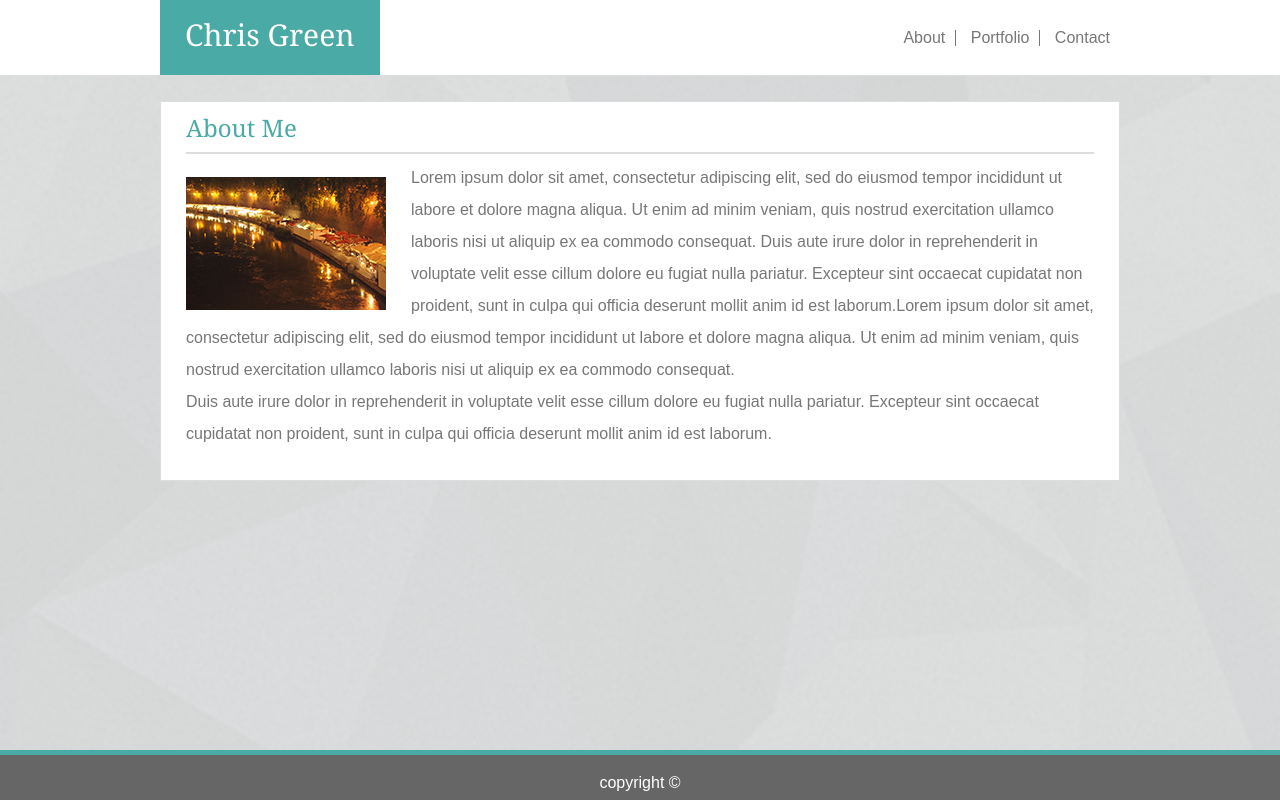
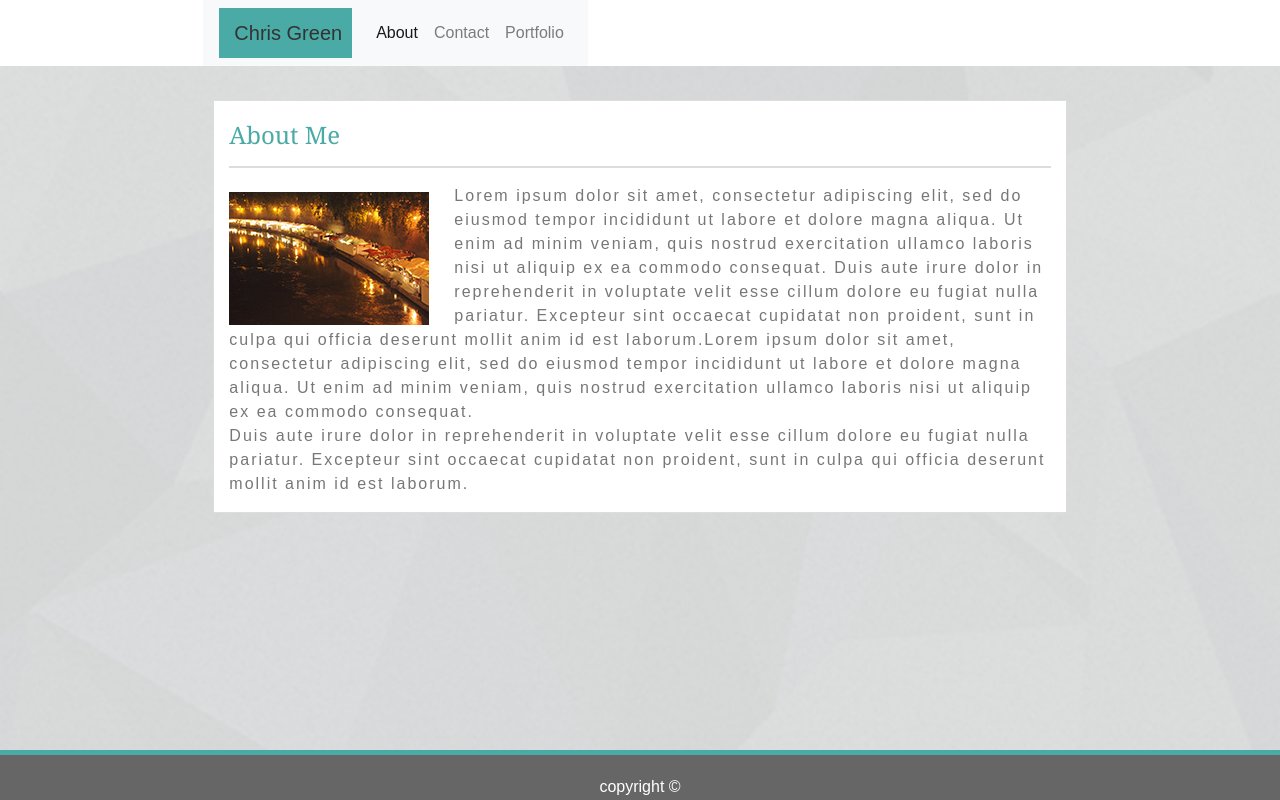
Before and after one commit to greench0/Bootstrap-Portfolio, a plain HTML site: page index.html in a window 1280 px wide. Drawn offline with nearby package versions, Linux system fonts and the light colour scheme.

Commit message:
bootstrap portfolio v2

```diff
--- /dev/null
+++ b/css/floats.css
@@ -0,0 +1,156 @@
+body {
+  background: lightgrey;
+  font-family: 'Arial', 'Helvetica Neue', Helvetica, sans-serif;
+}
+
+h1 {
+  font-family: 'Georgia', Times, Times New Roman, serif;
+  color: #4aaaa5;
+  font-size: 30px;
+}
+
+h2 {
+  font-family: 'Georgia', Times, Times New Roman, serif;
+  color: #4aaaa5;
+  font-size: 24px;
+  padding-top: 20px;
+}
+
+p {
+  font-family: 'Arial', 'Helvetica Neue', Helvetica, sans-serif;
+  font-size: 16px;
+  font-weight: light;
+  line-height: 1.5;
+  letter-spacing: 2px;
+  text-align: left;
+}
+
+
+header {
+  color: #333;
+  background: white;
+  position: fixed;
+  left: 0;
+  top: 0;
+  width: 100%;
+}
+
+
+.middle {
+  background-color:white ;
+  border: 1px solid #dddddd;
+  color: #333;
+  font-family: 'Arial', 'Helvetica Neue', Helvetica, sans-serif;
+line-height: 200%;
+  margin-top: 100px;
+
+  }
+
+  .col-md-8 {
+
+  }
+
+
+
+/* header info */
+.logo {
+  background: #4aaaa5;
+  color: white;
+  display: inline;
+  padding: 10px 10px 10px 15px;
+  float: left;
+
+}
+
+
+
+  hr {
+    border: 0;
+  height: 2px;
+  background: #ddd;
+
+  }
+
+  .image {
+  padding:8px 25px 0px 0px;
+  }
+  p {
+    color: #777777;
+  }
+
+
+/* footer info */
+footer {
+  background: #666666;
+  border-top: 5px solid #4aaaa5;
+  color: white;
+  height: 50px;
+  position: fixed;
+  left: 0;
+  bottom: 0;
+  width: 100%;
+  text-align: center;
+  padding: 20px;
+
+}
+
+
+/* background info */
+#bg {
+  position: fixed;
+  top: -50%;
+  left: -50%;
+  width: 200%;
+  height: 200%;
+  z-index: -1;
+}
+#bg img {
+  position: absolute;
+  top: 0;
+  left: 0;
+  right: 0;
+  bottom: 0;
+  margin: auto;
+  min-width: 50%;
+  min-height: 50%;
+}
+
+
+/* .col-centered{
+
+} */
+
+ul {
+  list-style-type: none;
+  margin: 0;
+  padding: 0;
+  overflow: hidden;
+  color: #777777;
+
+}
+
+li{
+  display: inline;
+  color: #777777;
+  height: 100%;
+}
+
+li a {
+  text-align: center;
+  color: #777777;
+  padding: 10px 10px;
+  text-decoration: none;
+}
+
+li a:hover {
+  color: #4aaaa5;
+}
+
+nav {
+  float: right;
+}
+
+.thumbnail {
+padding-bottom: 30px;
+border-bottom: 20px;
+}
--- a/css/style.css
+++ b/css/style.css
@@ -1,4 +1,4 @@
-
+/*
 * {
   box-sizing: border-box;
   /* background-image: url("images/shattered.png"); */
@@ -27,10 +27,18 @@ h2 {
 
 header {
   border-bottom: 1px solid #dddddd;
-  /* padding: 0px; */
+  width: 100%;
+  margin: 0 auto;
   color: #333;
   background:white;
+  position: fixed;
+  left: 0;
+  top: 0;
+  width: 100%;
+  padding-bottom: -15px;
 }
+
+
 
 
 /* header info */
@@ -99,9 +107,9 @@ section {
 line-height: 200%;
 padding: 10px 25px 30px 25px;
   color: white;
-  width: 960px;
+  /* width: 960px; */
   margin: 0 auto;
-  margin-top: 25px;
+  margin-top: 100px;
   overflow: hidden;
   overflow: scroll;
   }
@@ -225,3 +233,9 @@ a:active {
   min-width: 50%;
   min-height: 50%;
 }
+
+
+.col-centered{
+  float: none;
+  margin: 0 auto;
+}
--- a/index.html
+++ b/index.html
@@ -1,47 +1,72 @@
+<!-- STUDENTS: Head to float.css for your assignment -->
 <!DOCTYPE html>
-<html>
+<html lang="en-us">
 
 <head>
   <meta charset="UTF-8">
-        <title>About</title>
-        <link rel="stylesheet" type="text/css" href="css/reset.css">
-        <link rel="stylesheet" type="text/css" href="css/style.css">
+  <title>Floats</title>
+  <link rel="stylesheet" type="text/css" href="https://cdnjs.cloudflare.com/ajax/libs/meyer-reset/2.0/reset.css">
+  <link rel="stylesheet" href="https://stackpath.bootstrapcdn.com/bootstrap/4.1.3/css/bootstrap.min.css" integrity="sha384-MCw98/SFnGE8fJT3GXwEOngsV7Zt27NXFoaoApmYm81iuXoPkFOJwJ8ERdknLPMO" crossorigin="anonymous">
+  <link rel="stylesheet" type="text/css" href="css/floats.css">
+
 </head>
 
 <body>
+  <div class="container-fluid">
+
 <header>
-        <nav>
-        <h1 id="logo">Chris Green</h1>
-        <ul>
-              <li class="vline"><a href="index.html">About</a></li>
-              <li class="vline"><a href="portfolio.html">Portfolio</a></li>
-              <li><a href="contact.html">Contact</a></li>
-            </ul>
+  <div class="row">
+    <div class="col-md-2"></div>
+
+
+      <nav class="navbar navbar-expand-lg navbar-light bg-light">
+          <a class="navbar-brand logo">Chris Green</a>
+          <button class="navbar-toggler" type="button" data-toggle="collapse" data-target="#navbarNavAltMarkup" aria-controls="navbarNavAltMarkup" aria-expanded="false" aria-label="Toggle navigation">
+            <span class="navbar-toggler-icon"></span>
+          </button>
+          <div class="collapse navbar-collapse" id="navbarNavAltMarkup">
+            <div class="navbar-nav">
+              <a class="nav-item nav-link active" href="index.html">About <span class="sr-only">(current)</span></a>
+              <a class="nav-item nav-link" href="contact.html">Contact</a>
+              <a class="nav-item nav-link" href="portfolio.html">Portfolio</a>
+            </div>
+          </div>
         </nav>
+
+
+        <div class="col-md-2"></div>
+      </div>
 </header>
 
 
-  <section>
 
+
+
+<div class="row">
+  <div class="col-md-2"></div>
+
+    <div class="col-md-8 middle">
         <h2>About Me</h2>
         <hr>
 
         <img class="image" src="images/self.jpg" alt="self"  style="float: left">
+        <p>Lorem ipsum dolor sit amet, consectetur adipiscing elit, sed do eiusmod tempor incididunt ut labore et dolore magna aliqua. Ut enim ad minim veniam, quis nostrud exercitation ullamco laboris nisi ut aliquip ex ea commodo consequat. Duis aute irure dolor in reprehenderit in voluptate velit esse cillum dolore eu fugiat nulla pariatur. Excepteur sint occaecat cupidatat non proident, sunt in culpa qui officia deserunt mollit anim id est laborum.Lorem ipsum dolor sit amet, consectetur adipiscing elit, sed do eiusmod tempor incididunt ut labore et dolore magna aliqua. Ut enim ad minim veniam, quis nostrud exercitation ullamco laboris nisi ut aliquip ex ea commodo consequat. <br>Duis aute irure dolor in reprehenderit in voluptate velit esse cillum dolore eu fugiat nulla pariatur. Excepteur sint occaecat cupidatat non proident, sunt in culpa qui officia deserunt mollit anim id est laborum.</p>
 
+    </div>
+  <div class="col-md-2"></div>
 
-  <p>Lorem ipsum dolor sit amet, consectetur adipiscing elit, sed do eiusmod tempor incididunt ut labore et dolore magna aliqua. Ut enim ad minim veniam, quis nostrud exercitation ullamco laboris nisi ut aliquip ex ea commodo consequat. Duis aute irure dolor in reprehenderit in voluptate velit esse cillum dolore eu fugiat nulla pariatur. Excepteur sint occaecat cupidatat non proident, sunt in culpa qui officia deserunt mollit anim id est laborum.Lorem ipsum dolor sit amet, consectetur adipiscing elit, sed do eiusmod tempor incididunt ut labore et dolore magna aliqua. Ut enim ad minim veniam, quis nostrud exercitation ullamco laboris nisi ut aliquip ex ea commodo consequat. <br>Duis aute irure dolor in reprehenderit in voluptate velit esse cillum dolore eu fugiat nulla pariatur. Excepteur sint occaecat cupidatat non proident, sunt in culpa qui officia deserunt mollit anim id est laborum.</p>
-  </section>
-
-
+</div>
 
 
   <footer>
       copyright &copy;
   </footer>
-
   <div id="bg">
       <img src="images/shattered.png" alt="">
     </div>
+</div>
+<script src="https://code.jquery.com/jquery-3.3.1.slim.min.js" integrity="sha384-q8i/X+965DzO0rT7abK41JStQIAqVgRVzpbzo5smXKp4YfRvH+8abtTE1Pi6jizo" crossorigin="anonymous"></script>
+<script src="https://cdnjs.cloudflare.com/ajax/libs/popper.js/1.14.3/umd/popper.min.js" integrity="sha384-ZMP7rVo3mIykV+2+9J3UJ46jBk0WLaUAdn689aCwoqbBJiSnjAK/l8WvCWPIPm49" crossorigin="anonymous"></script>
+<script src="https://stackpath.bootstrapcdn.com/bootstrap/4.1.3/js/bootstrap.min.js" integrity="sha384-ChfqqxuZUCnJSK3+MXmPNIyE6ZbWh2IMqE241rYiqJxyMiZ6OW/JmZQ5stwEULTy" crossorigin="anonymous"></script>
 </body>
-
 </html>
```
Also changed, not shown: contact.html (added, +88 -0 lines), portfolio.html (added, +128 -0 lines), images/place.jpg (added), 1 other file. Lines whose indentation alone changed are shown as unchanged.
